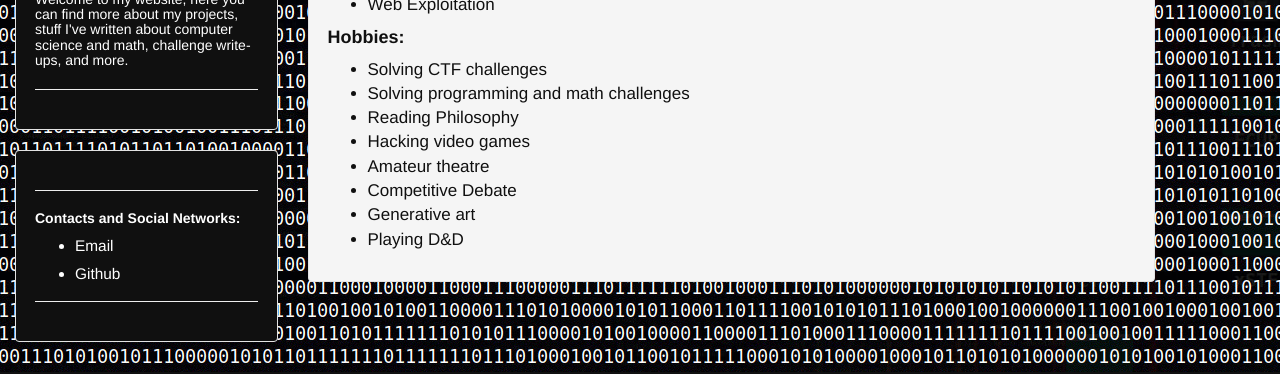
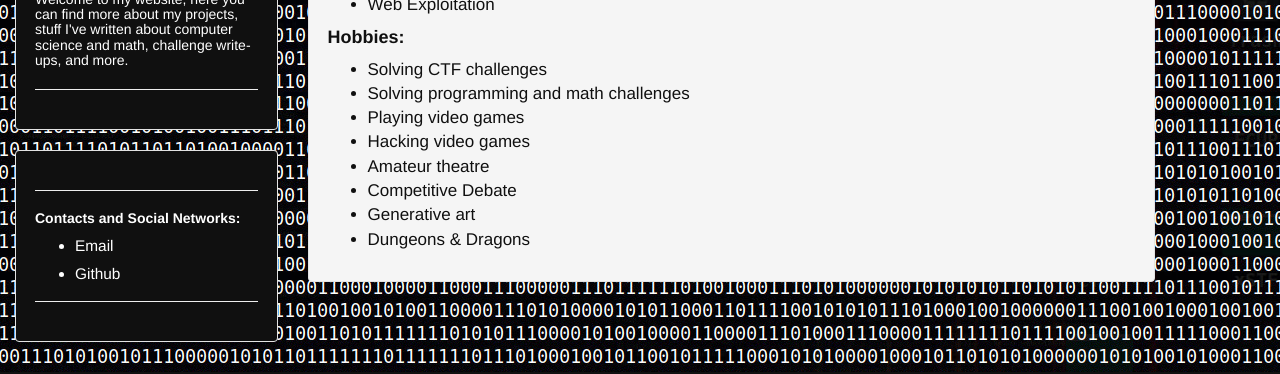
Before and after one commit to 0xA2/0xA2.github.io, a Jekyll site: the page built from about.html, in a window 1280 px wide and 946 px high. Shown: the part 524-898 px from the top of the window. Built offline with Jekyll 4.4.1, drawn with Linux system fonts in a browser that asks for light colours.

Commit message:
Update about.html

```diff
--- a/about.html
+++ b/about.html
@@ -29,12 +29,12 @@ layout: default
         <ul>
             <li>Solving CTF challenges</li>
             <li>Solving programming and math challenges</li>
-            <li>Reading Philosophy</li>
+            <li>Playing video games</li>
 	    <li>Hacking video games</li>
             <li>Amateur theatre</li>
 	    <li>Competitive Debate</li>
 	    <li>Generative art</li>
-            <li>Playing D&D</li>
+            <li>Dungeons & Dragons</li>
         </ul>
 
 
```
